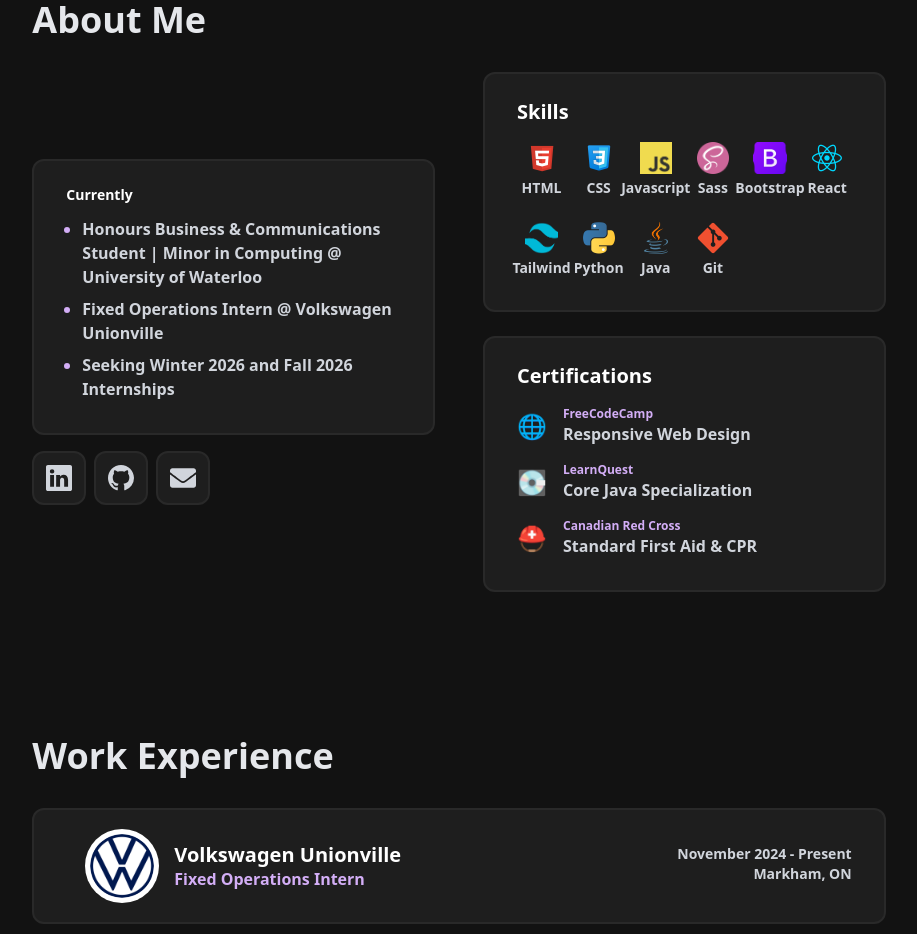
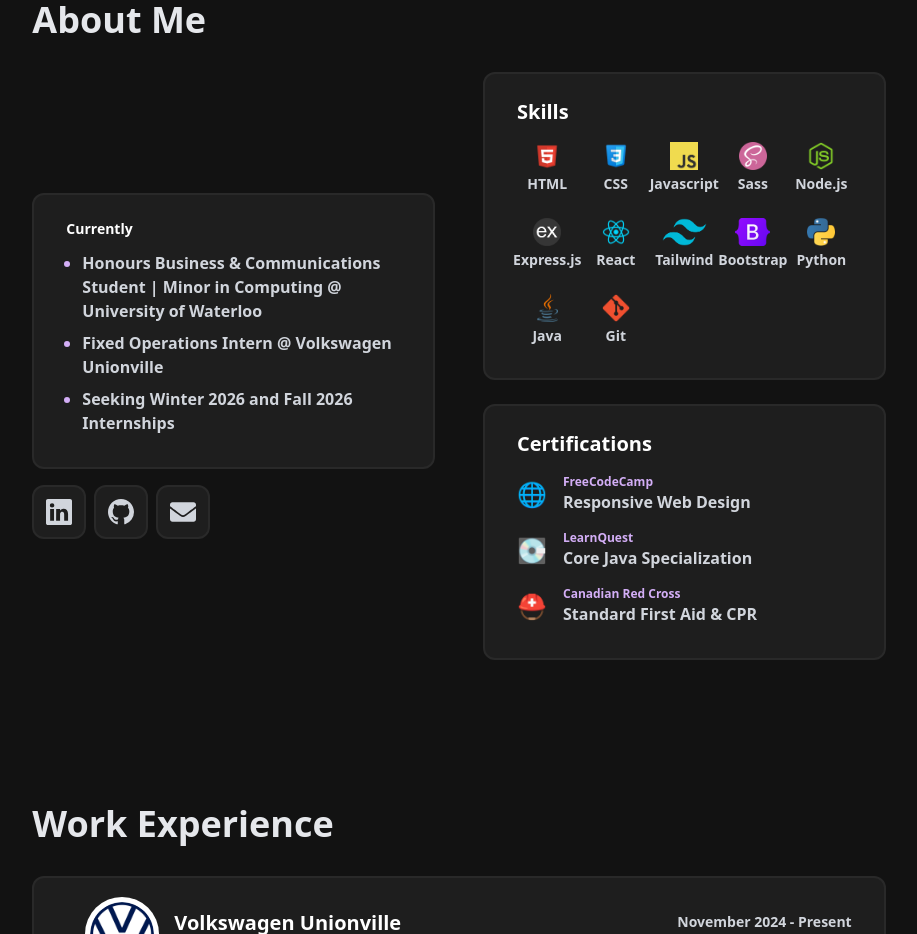
Before and after one commit to Jonathan-Roach/Portfolio-Website, a React (Vite) app: page / in a window 1280 px wide. Shown: the part 880-1814 px from the top of the page, without its empty margins (181-1098 px from the left). Built offline with nearby package versions, Linux system fonts and the light colour scheme.

Commit message:
skill change

```diff
--- a/src/components/Skill.jsx
+++ b/src/components/Skill.jsx
@@ -3,7 +3,7 @@ import React from 'react'
 function Skill(props) {
   return (
     <div className='hover:scale-110 flex flex-col items-center p-2'>
-        <img className="h-6 xl:h-8 mb-1 object-cover" src={`skill-icons/${props.name.toLowerCase()}.png`}/>
+        <img className="h-6 xl:h-7 mb-1 object-cover" src={`skill-icons/${props.name.toLowerCase()}.png`}/>
         <p className='text-xs lg:text-sm font-semibold text-gray-300'>{props.name}</p>
     </div>
   )
--- a/src/components/SkillsCard.jsx
+++ b/src/components/SkillsCard.jsx
@@ -5,7 +5,7 @@ function SkillsCard() {
     return(
          <div className='flex flex-col items-center md:items-start bg-[#1e1e1e] border-2 border-[#292929] w-full mx-auto h-auto rounded-xl transition-all ease-in-out duration-500 mb-4 px-2 md:px-8 py-6'>
                 <h1 className="text-white text-lg md:text-xl font-semibold mb-2">Skills</h1>
-                <div className="grid w-full items-center justify-center grid-cols-4 md:grid-cols-5 lg:grid-cols-4 xl:grid-cols-6 gap-2">
+                <div className="grid w-full items-center justify-center grid-cols-4 md:grid-cols-5 lg:grid-cols-3 xl:grid-cols-5 2xl:grid-cols-6 gap-2">
                 {Skills.map((item) => (
                 <Skill name={item} />
             ))}
--- a/src/constants/skills.js
+++ b/src/constants/skills.js
@@ -1 +1 @@
-export const Skills = ["HTML", "CSS", "Javascript", "Sass", "Bootstrap", "React", "Tailwind", "Python", "Java", "Git"]
+export const Skills = ["HTML", "CSS", "Javascript", "Sass", "Node.js", "Express.js", "React", "Tailwind", "Bootstrap", "Python", "Java", "Git"]
```
Also changed, not shown: public/skill-icons/express.js.png (added), public/skill-icons/node.js.png (added).
